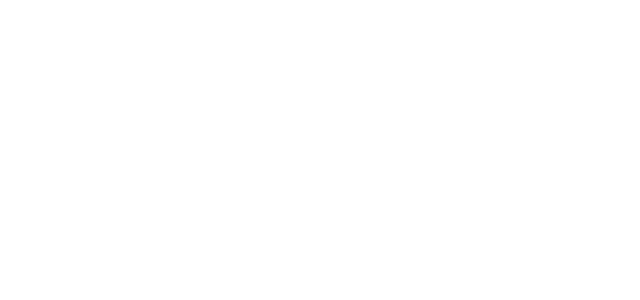
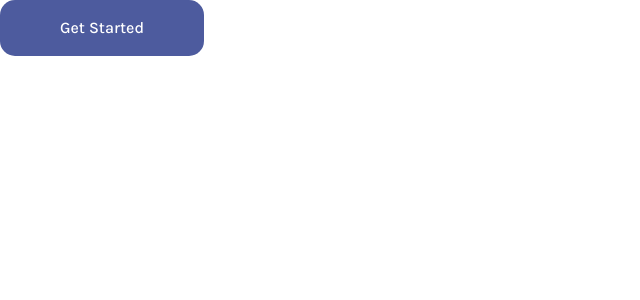
Before and after one commit to jacob-js/quizzical, a React (Vite) app: page / in a window 1280 px wide. Shown: the top 300 px of the page, without its empty margins (0-640 px from the left). Built offline with nearby package versions, Linux system fonts and the light colour scheme.

Commit message:
feat: create button component

```diff
--- a/src/components/ui/Button/index.jsx
+++ b/src/components/ui/Button/index.jsx
@@ -1,8 +1,11 @@
 import React from 'react'
+import { Button as ChakBtn, theme } from '@chakra-ui/react'
 
-function Button() {
+function Button({children, ...props}) {
   return (
-    <div>Button</div>
+    <ChakBtn bg="primary.800" paddingX="60px" fontFamily="Karla" fontWeight="medium" fontSize="unset" paddingY="16px" color="white" borderRadius={15} height="14" lineHeight={21} _hover={{
+        bg: theme.colors.facebook[600]
+    }} {...props}>{children}</ChakBtn>
   )
 }
 
--- /dev/null
+++ b/src/config/chakraTheme.js
@@ -0,0 +1,10 @@
+import { extendTheme } from '@chakra-ui/react'
+
+const theme = extendTheme({ colors: {
+    primary: {
+        800: '#4D5B9E',
+        900: '#293264'
+    }
+} })
+
+export default theme
--- a/src/main.jsx
+++ b/src/main.jsx
@@ -1,9 +1,14 @@
+import { ChakraProvider } from '@chakra-ui/react'
 import React from 'react'
 import ReactDOM from 'react-dom/client'
+import Button from './components/ui/Button'
+import theme from './config/chakraTheme'
 import './index.css'
 
 ReactDOM.createRoot(document.getElementById('root')).render(
   <React.StrictMode>
-    {/* <App /> */}
+    <ChakraProvider theme={theme}>
+      <Button>Get Started</Button>
+    </ChakraProvider>
   </React.StrictMode>,
 )
--- a/tailwind.config.cjs
+++ b/tailwind.config.cjs
@@ -14,6 +14,9 @@ module.exports = {
       },
       fontFamily: {
         karla: ['Karla', 'sans-serif']
+      },
+      spacing: {
+        15: '3.75rem'
       }
     },
   },
```
